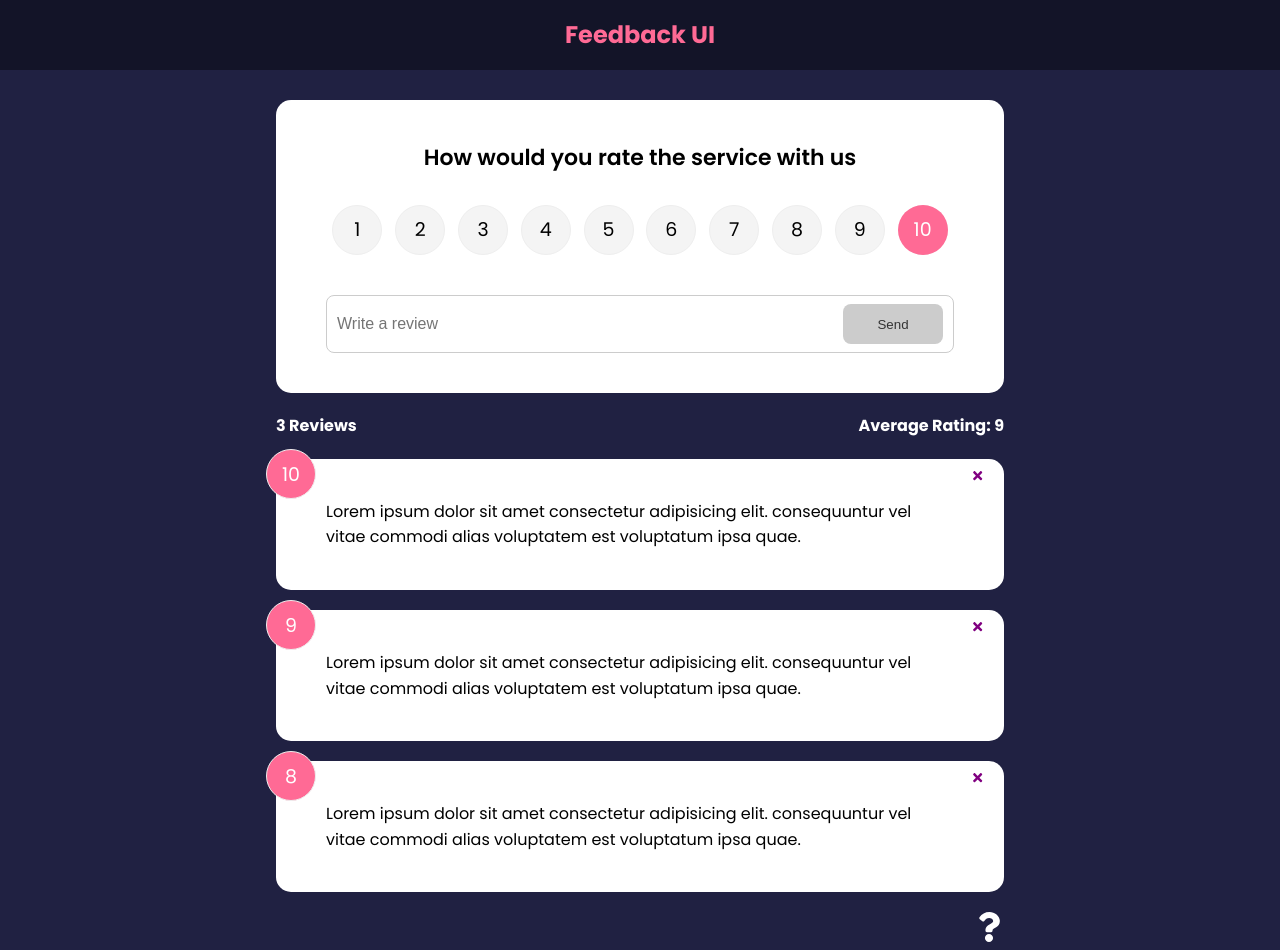
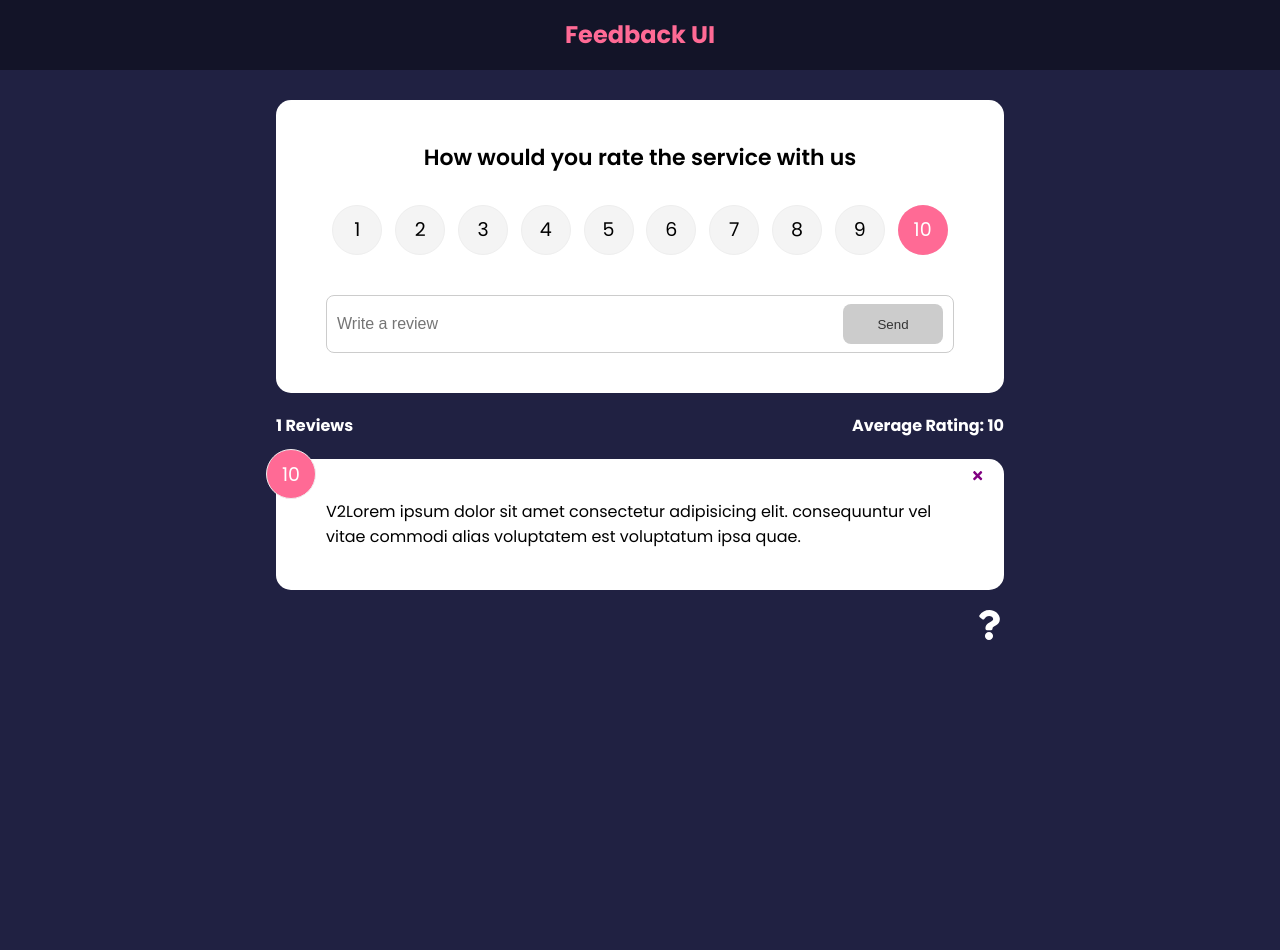
Before and after one commit to maxitest5/course_react_feedback-app, a React (Create React App) app: page / in a window 1280 px wide. After the commit the page ends 800 px from the top, so only its background shows below. Built offline with nearby package versions, Linux system fonts and the light colour scheme.

Commit message:
Manages feedback through context

```diff
--- a/src/App.js
+++ b/src/App.js
@@ -37,9 +37,8 @@
                 element={
                   <>
                     <FeedbackForm handleAdd={addFeedback} />
-                    <FeedbackStats feedback={feedback}/>
-                    <FeedbackList feedback={feedback}
-                    handleDelete={deleteFeedback} />
+                    <FeedbackStats />
+                    <FeedbackList handleDelete={deleteFeedback} />
                   </>
                 }
             ></Route>
--- a/src/components/FeedbackList.jsx
+++ b/src/components/FeedbackList.jsx
@@ -1,8 +1,11 @@
 import {motion, AnimatePresence} from 'framer-motion'
-import PropTypes from 'prop-types'
+import { useContext } from 'react'
 import FeedbackItem from './FeedbackItem'
+import FeedbackContext from '../context/FeedbackContext'
 
-function FeedbackList({ feedback, handleDelete }) {
+function FeedbackList({ handleDelete }) {
+  const {feedback} = useContext(FeedbackContext)
+
   if(!feedback || feedback.length === 0) {
     return <p>No feedback yet</p>
   }
@@ -34,14 +37,4 @@
   // )
 }
 
-FeedbackList.propTypes = {
-  feedback: PropTypes.arrayOf(
-    PropTypes.shape({
-      id: PropTypes.number.isRequired,
-      text: PropTypes.string.isRequired,
-      rating: PropTypes.number.isRequired,
-    })
-  )
-}
-
 export default FeedbackList
--- a/src/components/FeedbackStats.jsx
+++ b/src/components/FeedbackStats.jsx
@@ -1,6 +1,10 @@
 import PropTypes from 'prop-types'
+import { useContext } from 'react'
+import FeedbackContext from '../context/FeedbackContext'
 
-function FeedbackStats({feedback}) {
+function FeedbackStats() {
+  const { feedback } = useContext(FeedbackContext)
+
   // Calculate ratings avg
   let average = feedback.reduce((acc, cur) => {
     return acc + cur.rating
```
